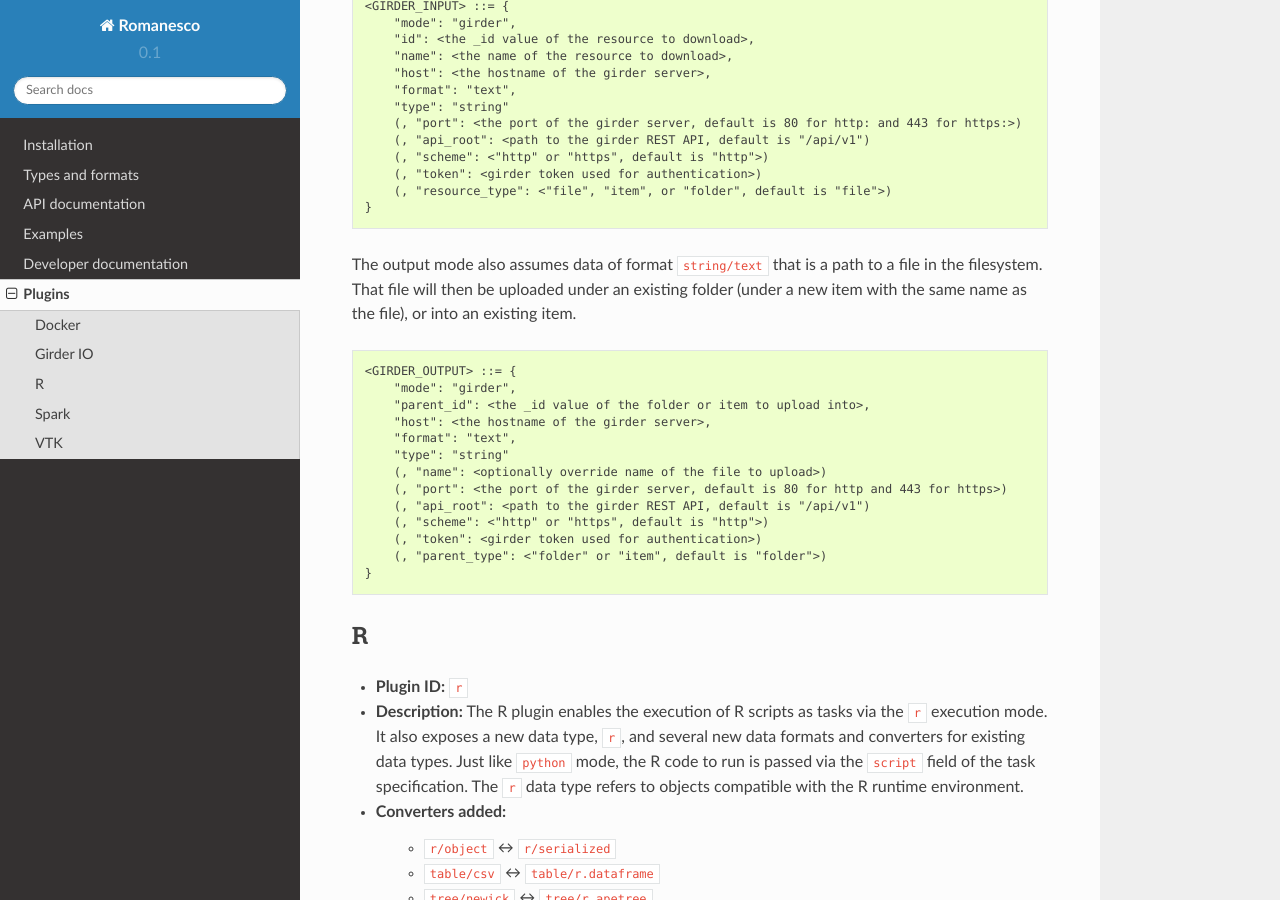
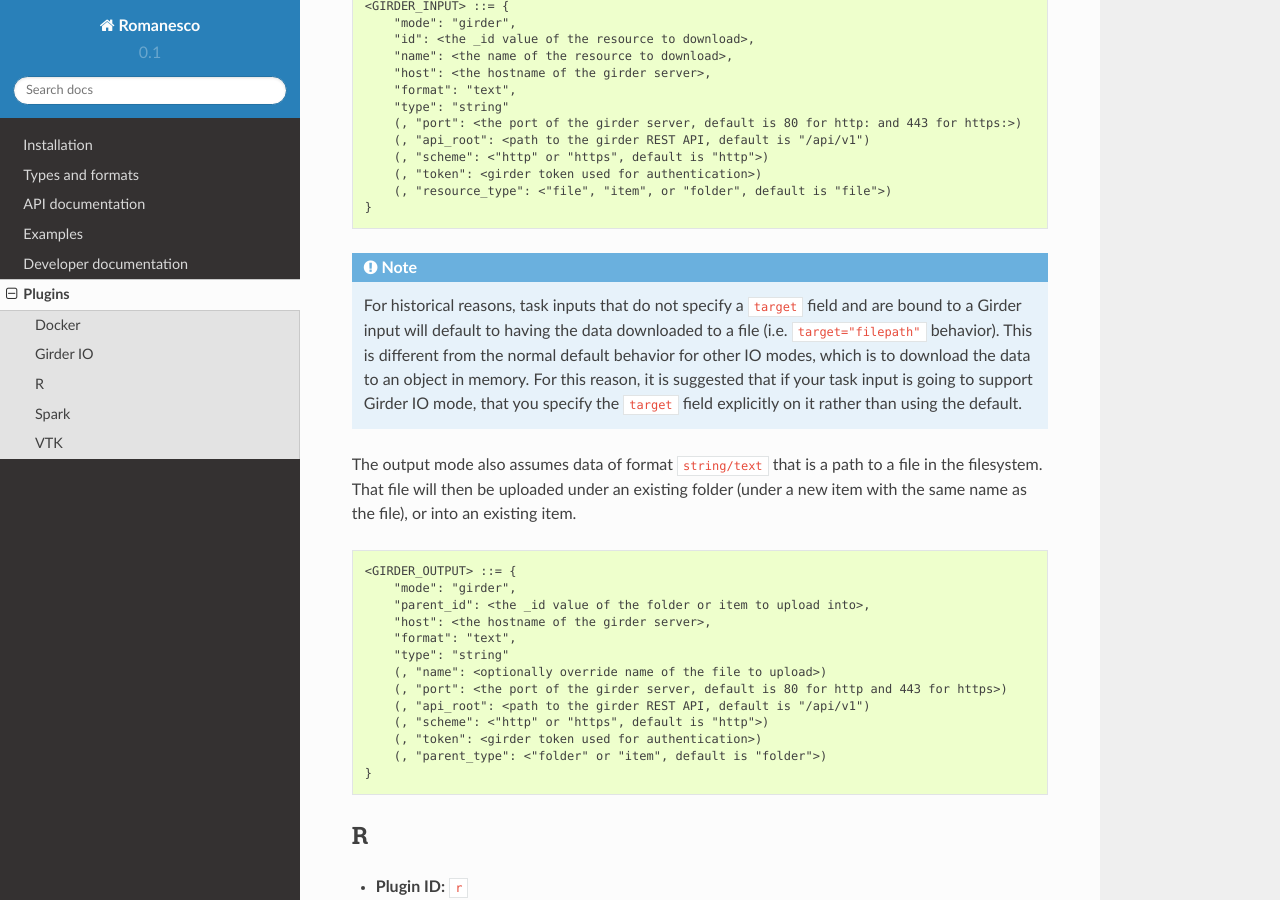
Before and after one commit to girder/girder_worker, a Sphinx documentation site: the page built from docs/plugins.rst, in a window 1280 px wide and 900 px high, scrolled down 1622 px. Built offline with Sphinx 7.4.7 and the Read the Docs theme 2.0.0, drawn with Linux system fonts in a browser that asks for light colours.

Commit message:
Document non-standard default target field behavior in girder IO mode

```diff
--- a/docs/plugins.rst
+++ b/docs/plugins.rst
@@ -84,6 +84,14 @@ Girder IO
         (, "token": <girder token used for authentication>)
         (, "resource_type": <"file", "item", or "folder", default is "file">)
     }
+
+.. note :: For historical reasons, task inputs that do not specify a ``target`` field
+   and are bound to a Girder input will default to having the data downloaded to
+   a file (i.e. ``target="filepath"`` behavior). This is different from the normal
+   default behavior for other IO modes, which is to download the data to an
+   object in memory. For this reason, it is suggested that if your task input is going
+   to support Girder IO mode, that you specify the ``target`` field explicitly
+   on it rather than using the default.
 
 The output mode also assumes data of format ``string/text`` that is a path to a file
 in the filesystem. That file will then be uploaded under an existing folder (under a
```
